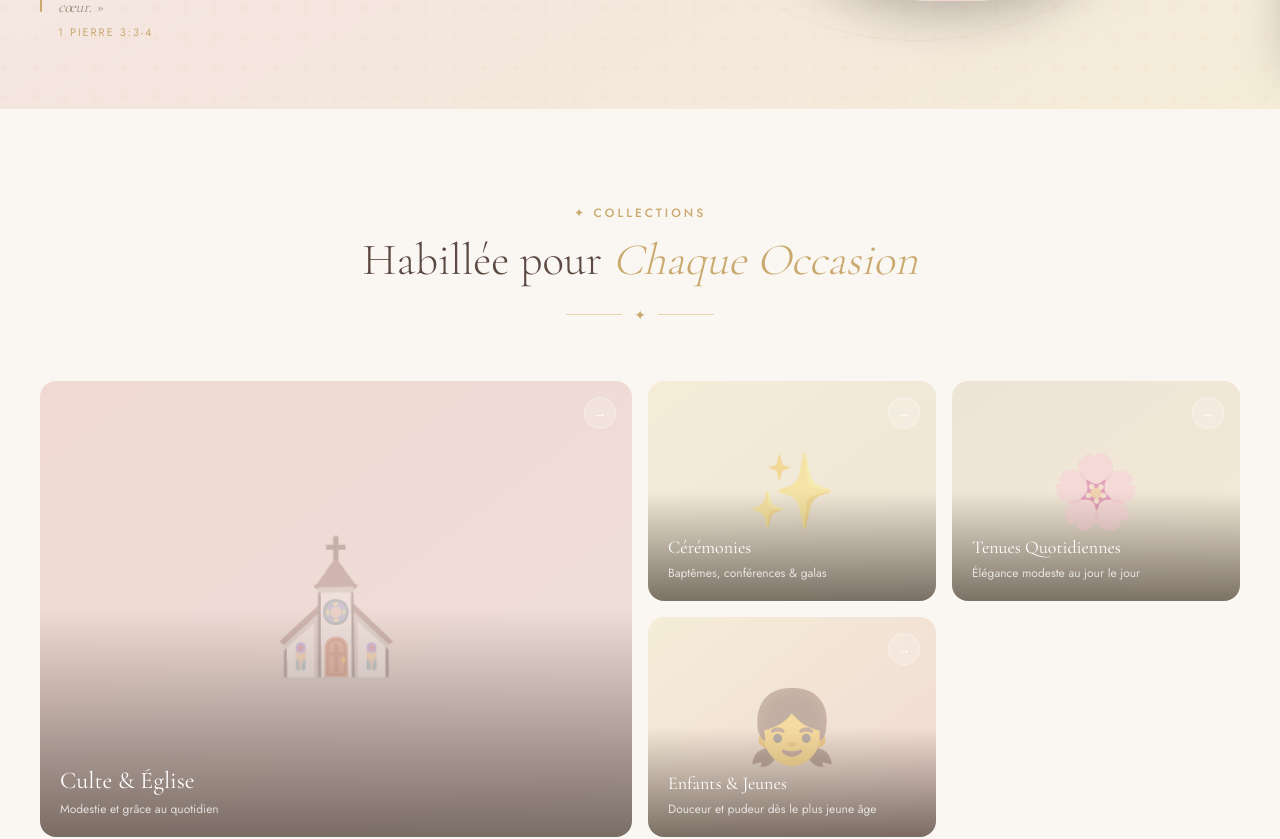
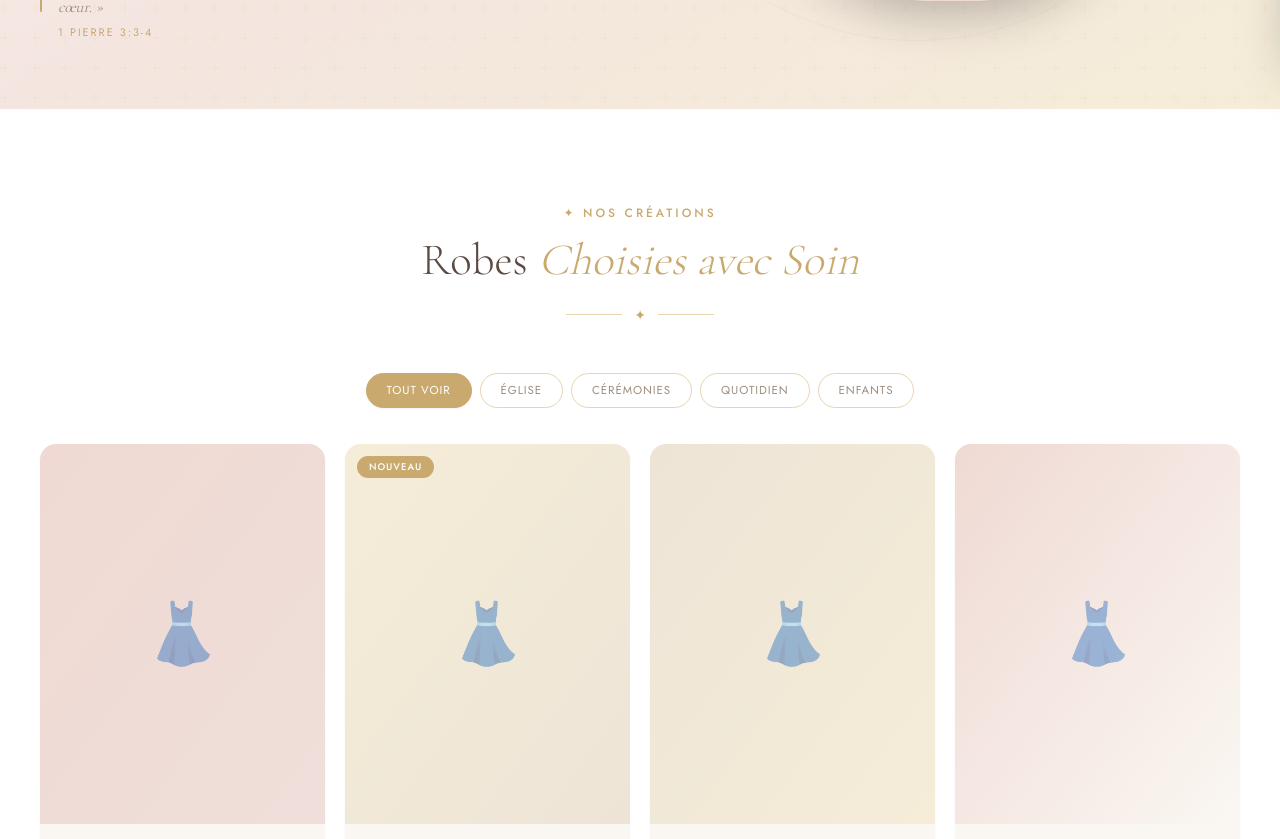
Before and after one commit to Gaabriiell9/susymodas, a Next.js app: page / in a window 1280 px wide. Shown: the part 741-1580 px from the top of the page. Built offline with nearby package versions, Linux system fonts and the light colour scheme.

Commit message:
Supression Section

```diff
--- a/app/page.jsx
+++ b/app/page.jsx
@@ -1,5 +1,4 @@
 import Hero from '@/components/sections/Hero'
-import Categories from '@/components/sections/Categories'
 import ProductGrid from '@/components/sections/ProductGrid'
 import BannerVerse from '@/components/sections/BannerVerse'
 import Newsletter from '@/components/sections/Newsletter'
@@ -8,7 +7,6 @@ export default function HomePage() {
   return (
     <>
       <Hero />
-      <Categories />
       <ProductGrid />
       <BannerVerse />
       <Newsletter />
--- a/components/layout/Header.jsx
+++ b/components/layout/Header.jsx
@@ -8,7 +8,6 @@ import { ShoppingBag, Search, Menu, X } from 'lucide-react'
 import { cn } from '@/lib/utils'
 
 const NAV_LINKS = [
-  { label: 'Collections',    href: '#collections' },
   { label: 'Nouveautés',     href: '#nouveautes' },
   { label: 'Occasions',      href: '#occasions' },
   { label: 'Notre Boutique', href: '#valeurs' },
```
